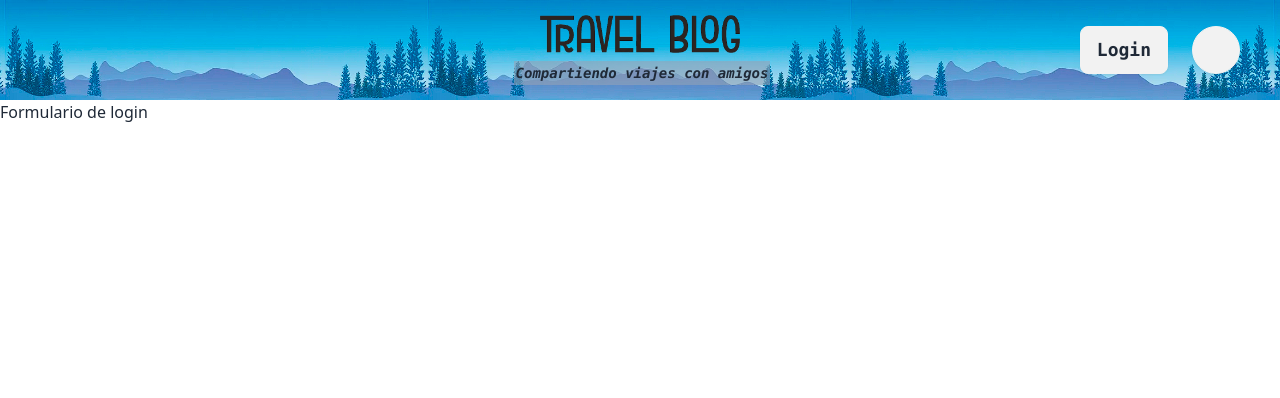
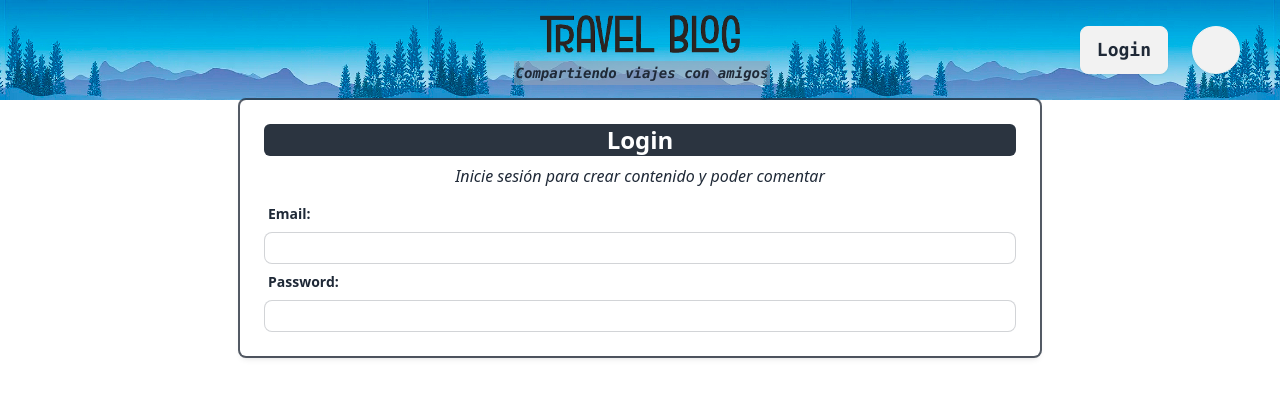
Before and after one commit to Xerotito/comision-M04-Victor-Diaz, a React (Vite) app in the folder frontend/: page /login in a window 1280 px wide. Shown: the top 398 px of the page. Built offline with nearby package versions, Linux system fonts and the light colour scheme; some icons are missing.

Commit message:
Trabajando en formularios de login y register

```diff
--- a/frontend/src/components/buttons/Log_in_out.jsx
+++ b/frontend/src/components/buttons/Log_in_out.jsx
@@ -1,9 +1,14 @@
-import { Link } from 'react-router-dom'
+import { useNavigate } from 'react-router-dom'
 
 export default function Log_in_out() {
+
+    const navigate = useNavigate()
+
     return (
-        <button className='btn btn-sm font-mono md:btn-md text-md md:text-lg mr-2 md:mr-6'>
-            <Link to='/login'>Login</Link>
+        <button
+        className='btn btn-sm font-mono md:btn-md text-md md:text-lg mr-2 md:mr-6'
+        onClick={()=> navigate('/login') }>
+            Login
         </button>
     )
 }
--- /dev/null
+++ b/frontend/src/components/forms/LoginForm.jsx
@@ -0,0 +1,34 @@
+export default function LoginForm() {
+    return (
+        <form
+            className='
+            form-control
+            w-full
+            p-6 bg-content rounded-md shadow-md
+            flex flex-col
+            '
+            >
+            <div className='bg-neutral text-white rounded-md text-center text-2xl font-semibold'>
+                Login
+            </div>
+            <p className='italic text-center my-2 font-thin'>Inicie sesión para crear contenido y poder comentar</p>
+            <div className='form-control w-full'>
+                <label className='label'>
+                    <span className='label-text font-semibold'>Email:</span>
+                </label>
+                <input
+                    type='text'
+                    className='w-full input input-sm input-bordered '
+                />
+                <label className='label'>
+                    <span className='label-text font-semibold'>Password:</span>
+                </label>
+                <input
+                    type='text'
+                    className='w-full input input-sm input-bordered '
+                />
+            </div>
+        </form>
+
+    )
+}
--- /dev/null
+++ b/frontend/src/components/forms/RegisterForm.jsx
@@ -0,0 +1,3 @@
+export default function RegisterForm() {
+    return <div>RegisterForm</div>
+}
--- /dev/null
+++ b/frontend/src/components/forms/index.js
@@ -0,0 +1,2 @@
+export { default as LoginForm } from './LoginForm';
+export { default as RegisterForm } from './RegisterForm';
--- a/frontend/src/layouts/DefaultLayout.jsx
+++ b/frontend/src/layouts/DefaultLayout.jsx
@@ -10,7 +10,7 @@ export default function DefaultLayout({ children }) {
     return (
         <>
             <Header />
-            <main>
+            <main >
                 {children}
             </main>
         </>
--- a/frontend/src/router/AppRouter.jsx
+++ b/frontend/src/router/AppRouter.jsx
@@ -1,12 +1,13 @@
 import { Route,Routes } from 'react-router-dom'
-import { Posteos, Login} from '../views'
+import { AuthForms, Posteos,  } from '../views'
 
 
 export default function AppRouter() {
     return (
         <Routes>
-            <Route path="/*" element={<Posteos />}/>
-            <Route path="/login" element={<Login />}/>
+            <Route path='/*' element={<Posteos />} />
+            <Route path='/login' element={<AuthForms />} />
+            <Route path='/register' element={<AuthForms />}  />
         </Routes>
     )
 }
--- /dev/null
+++ b/frontend/src/views/AuthForms.jsx
@@ -0,0 +1,24 @@
+import {  useLocation  } from 'react-router-dom'
+import { LoginForm, RegisterForm } from '../components/forms'
+import { useChangeTheme } from '../hooks'
+
+
+
+export default function AuthForms() {
+
+    //CustomHook que se encarga de alternar entre tema dark/light
+    const { theme } = useChangeTheme()
+    const route = useLocation().pathname
+
+    return (
+        <div className='view w-full h-full flex justify-center'>
+            <div className={`
+            container w-[90%] max-w-[50rem] rounded-md ring-2
+            ${theme === 'light' ? ' ring-gray-800/75': ' ring-gray-100/10 shadow-xl'}
+            `}>
+                <LoginForm />
+            </div>
+        </div>
+    )
+
+}
--- a/frontend/src/views/Login.jsx
+++ /dev/null
@@ -1,3 +0,0 @@
-export default function Login() {
-    return <div>Formulario de login</div>
-}
--- a/frontend/src/views/Register.jsx
+++ /dev/null
@@ -1,3 +0,0 @@
-export default function Register() {
-    return <div>Register</div>
-}
--- a/frontend/src/views/index.js
+++ b/frontend/src/views/index.js
@@ -1,7 +1,3 @@
-/**
- * En la carpeta views encontramos las vistas que podemos navegar desde la barra de direcciones al ser una SPA estas son simuladas.
- * Esto es un archivo de barril para poder importar mas fácil en una sola linea
- */
-export { default as Login } from './Login';
+export { default as AuthForms } from './AuthForms';
 export { default as Posteos } from './Posteos';
 export * from './index';
```
